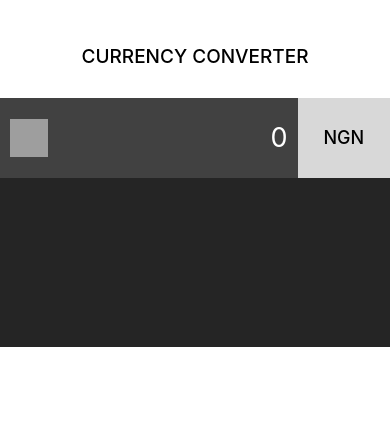
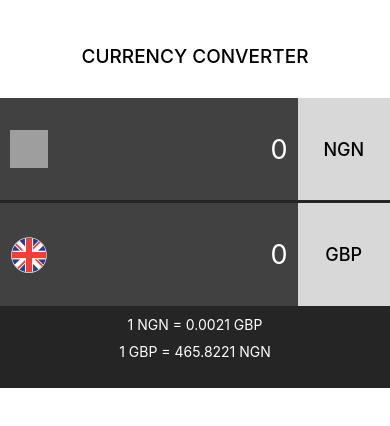
Before and after one commit to Atoyebs/KTCurrencyConverter, a React Native app in the folder currencyconverterkt/: screen / in a window 390 px wide. Shown: the top 426 px of the page. Built offline with nearby package versions, Linux system fonts and the light colour scheme; grey boxes are pictures that could not be loaded.

Commit message:
managed to finish the currency block info area and put placeholders in that will eventually be replaced with props for dynamic values.

```diff
--- a/currencyconverterkt/App.js
+++ b/currencyconverterkt/App.js
@@ -17,15 +17,27 @@ export default class App extends React.Component {
         </View>
 
         <View style={viewStyles.currencyBlockBackground}>
+
           <GenericCurrencyField
             currencyDescription={'NGN'}
             iconFlag={require('./src/images/nig_flag.png')}
             displayAmountNumber={0}
           />
+
+          <GenericCurrencyField
+            currencyDescription={'GBP'}
+            iconFlag={require('./src/images/uk_flag.png')}
+            displayAmountNumber={0}
+          />
+
+          <View style={viewStyles.exchangeRateDetail}>
+            <Text style={textStyles.currencyDescription}>1 NGN = 0.0021 GBP</Text>
+            <Text style={textStyles.currencyDescription}>1 GBP = 465.8221 NGN</Text>
+          </View>
+
         </View>
 
         <View style={viewStyles.keypad}>
-
         </View>
 
       </View>
@@ -55,7 +67,7 @@ const viewStyles = {
   currencyBlockBackground: {
     backgroundColor: '#252525',
     width: '100%',
-    height: '30%'
+    height: '35%'
   },
   keypad: {
     flexDirection: 'row',
@@ -63,6 +75,11 @@ const viewStyles = {
     padding: 30,
     width: '100%',
     height: '60%'
+  },
+  exchangeRateDetail: {
+    flex: 1.5,
+    alignItems: 'center',
+    paddingTop: 2
   }
 };
 
@@ -70,5 +87,9 @@ const textStyles = {
   header: {
     fontSize: 19,
     fontWeight: '500'
+  },
+  currencyDescription: {
+    color:'white',
+    margin: 5
   }
 };
--- a/currencyconverterkt/src/components/GenericCurrencyField.js
+++ b/currencyconverterkt/src/components/GenericCurrencyField.js
@@ -45,8 +45,9 @@ const viewStyles = {
 
   container: {
     width: '100%', //we know the field will take up the entire width of the screen
-    height: 80,
-    flexDirection: 'row'
+    flex: 2,
+    flexDirection: 'row',
+    marginBottom: 3
   },
   amountFieldArea: {
     backgroundColor: '#414141',
```
